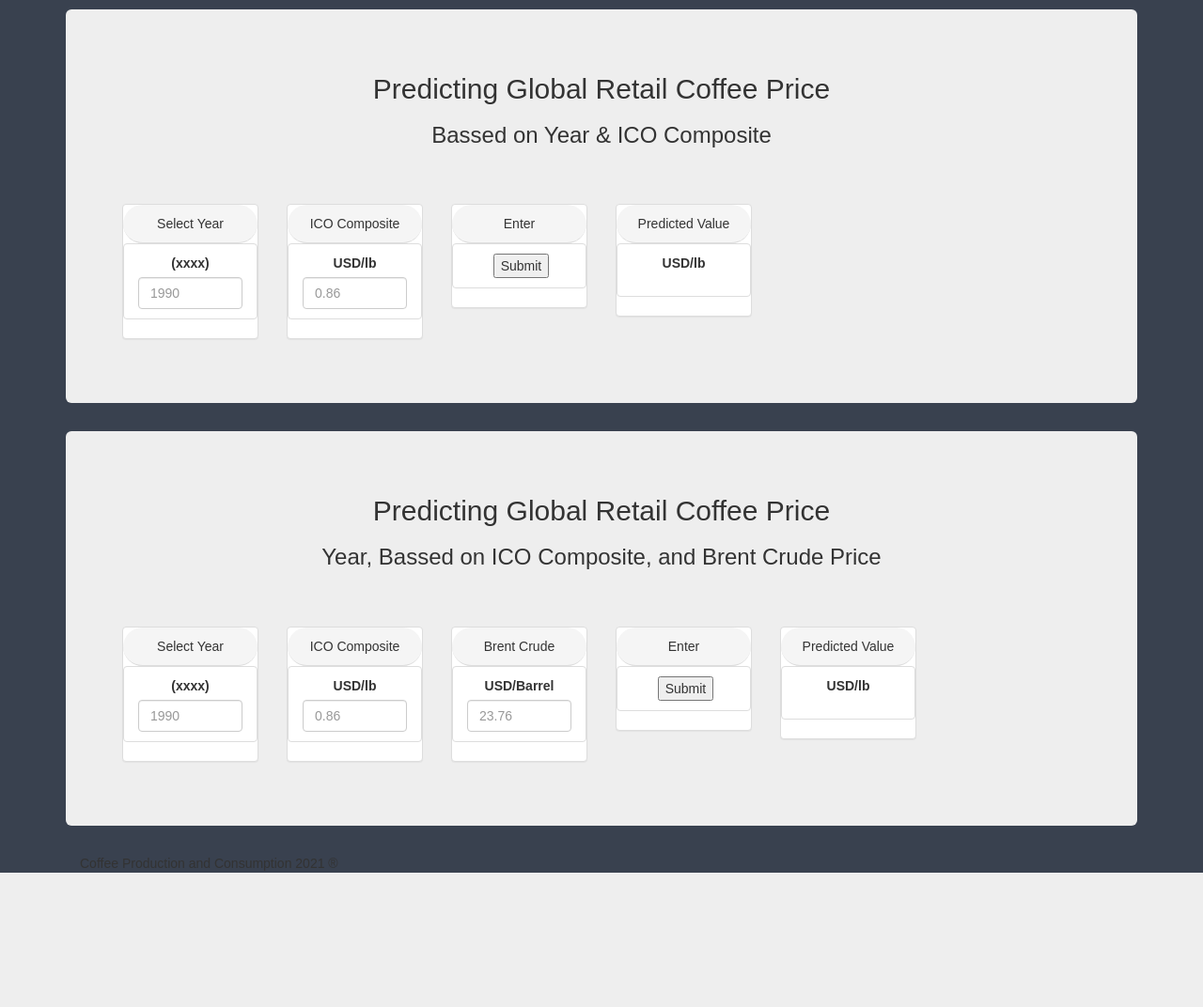
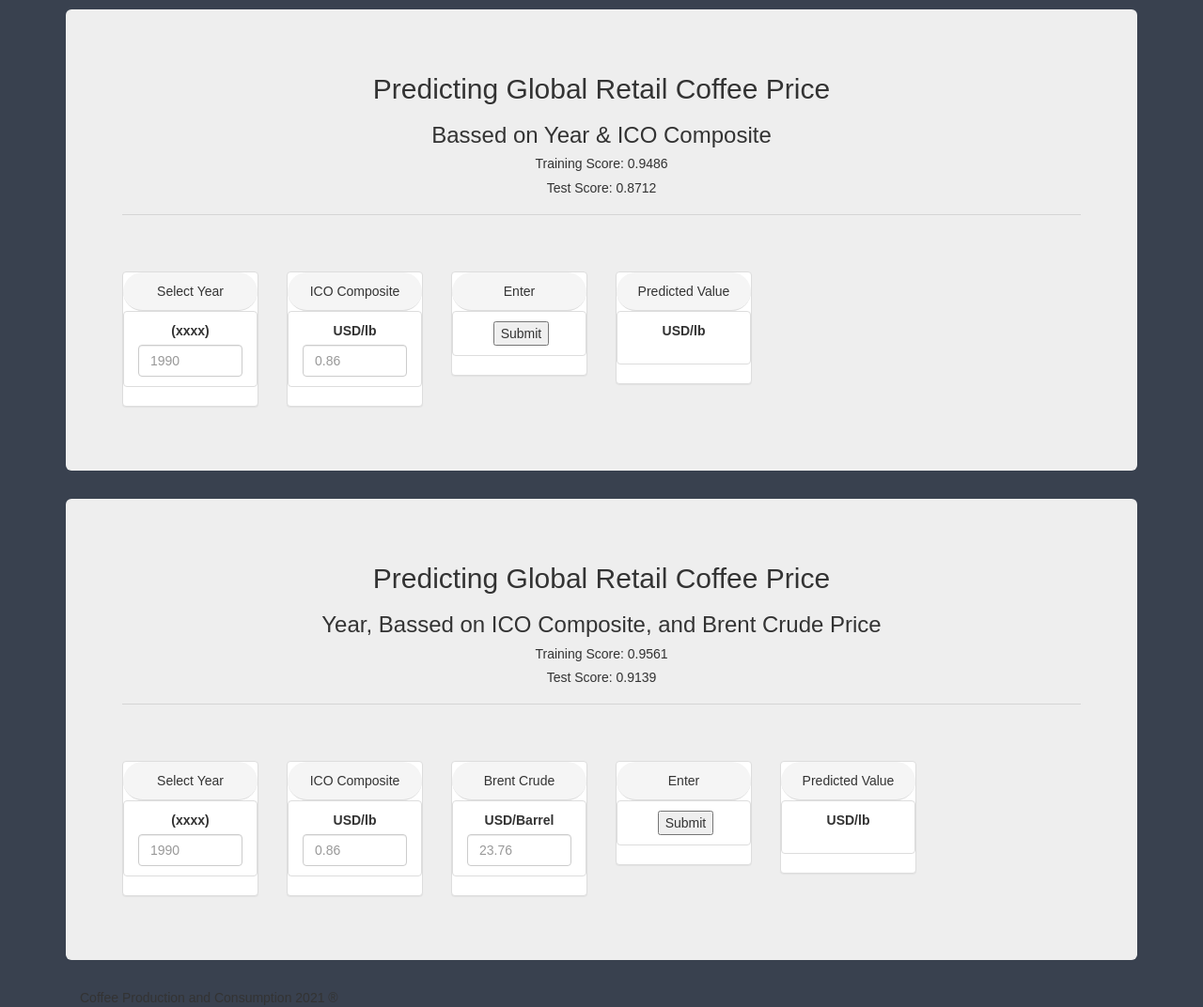
Before and after one commit to Preft/Butler-Project3-GroupG, a Flask app: page / in a window 1280 px wide. Shown: the whole page at 94% size. Before the commit the page ends 929 px from the top, so only its background shows below. Run offline with Flask 2, Linux system fonts and the light colour scheme; some libraries are stand-ins or nearby versions.

Commit message:
updates to px predictor index file

```diff
--- a/templates/index_maybe.html
+++ b/templates/index_maybe.html
@@ -19,6 +19,9 @@
           <!-- Render our data -->
           <h2>Predicting Global Retail Coffee Price</h2>
           <h3>Bassed on Year & ICO Composite  </h3>
+          <h5>Training Score: 0.9486</h5>
+          <h5>Test Score: 0.8712</h5>
+          <hr>
           <p>  </p>
         <form action="/" method="POST">
             <div class="row margin-top-50">
@@ -111,6 +114,9 @@
         <div class="jumbotron text-center">
           <h2>Predicting Global Retail Coffee Price</h2>
           <h3>Year, Bassed on ICO Composite, and Brent Crude Price</h3>
+          <h5>Training Score: 0.9561</h5>
+          <h5>Test Score: 0.9139</h5>
+          <hr>
           <p>  </p>
 
 
```
